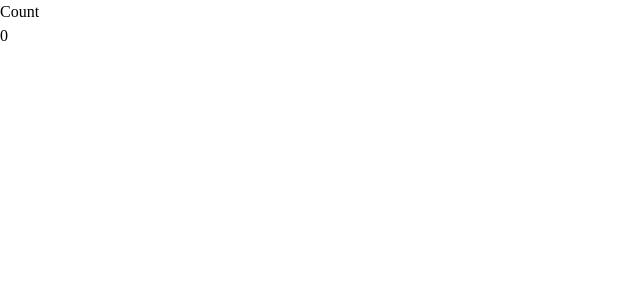
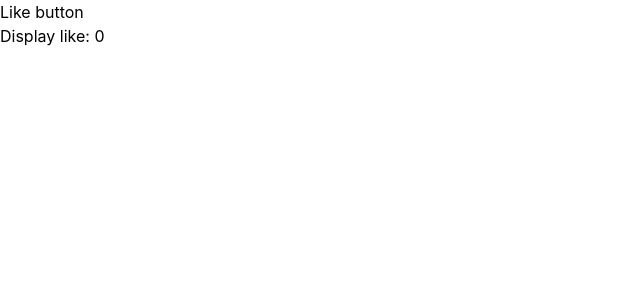
Before and after one commit to hashimmalik59/internship-preparation, a React (Vite) app in the folder react/react-fundamentals/: page / in a window 1280 px wide. Shown: the top 300 px of the page, without its empty margins (0-640 px from the left). Built offline with nearby package versions, Linux system fonts and the light colour scheme.

Commit message:
Again mini project on lifting state up on like

```diff
--- a/react/react-fundamentals/package.json
+++ b/react/react-fundamentals/package.json
@@ -10,8 +10,10 @@
     "preview": "vite preview"
   },
   "dependencies": {
+    "@tailwindcss/vite": "^4.3.3",
     "react": "^19.2.8",
-    "react-dom": "^19.2.8"
+    "react-dom": "^19.2.8",
+    "tailwindcss": "^4.3.3"
   },
   "devDependencies": {
     "@eslint/js": "^10.0.1",
--- a/react/react-fundamentals/src/App.jsx
+++ b/react/react-fundamentals/src/App.jsx
@@ -1,16 +1,16 @@
 import { useState } from "react";
-import Counter from "./challenges/Counter";
-import Display from "./challenges/Display";
+import LikeButton from "./challenges/LikeButton";
+import LikeDisplay from "./challenges/LikeDisplay";
 
 const App = () => {
-  const [count, setCount] = useState(0);
-  function handleCount() {
-    setCount(count + 1);
+  const [like, setLike] = useState(0);
+  function handleLike() {
+    setLike(like + 1);
   }
   return (
-    <div className="flex gap-2">
-      <Counter onIncrement={handleCount} />
-      <Display showCount={count} />
+    <div>
+      <LikeButton onLike={handleLike} />
+      <LikeDisplay displayLike={like} />
     </div>
   );
 };
--- a/react/react-fundamentals/src/challenges/Counter.jsx
+++ /dev/null
@@ -1,9 +0,0 @@
-const Counter = ({ onIncrement }) => {
-  return (
-    <button className="border px-2" onClick={onIncrement}>
-      Count
-    </button>
-  );
-};
-
-export default Counter;
--- a/react/react-fundamentals/src/challenges/Display.jsx
+++ /dev/null
@@ -1,9 +0,0 @@
-const Display = ({ showCount }) => {
-  return (
-    <div>
-      <span>{showCount}</span>
-    </div>
-  );
-};
-
-export default Display;
--- /dev/null
+++ b/react/react-fundamentals/src/challenges/LikeButton.jsx
@@ -0,0 +1,5 @@
+const LikeButton = ({ onLike }) => {
+  return <button onClick={onLike}>Like button</button>;
+};
+
+export default LikeButton;
--- /dev/null
+++ b/react/react-fundamentals/src/challenges/LikeDisplay.jsx
@@ -0,0 +1,5 @@
+const LikeDisplay = ({ displayLike }) => {
+  return <div>Display like: {displayLike}</div>;
+};
+
+export default LikeDisplay;
```
Also changed, not shown: 1 other file (tests, documents, lock files or other folders).
